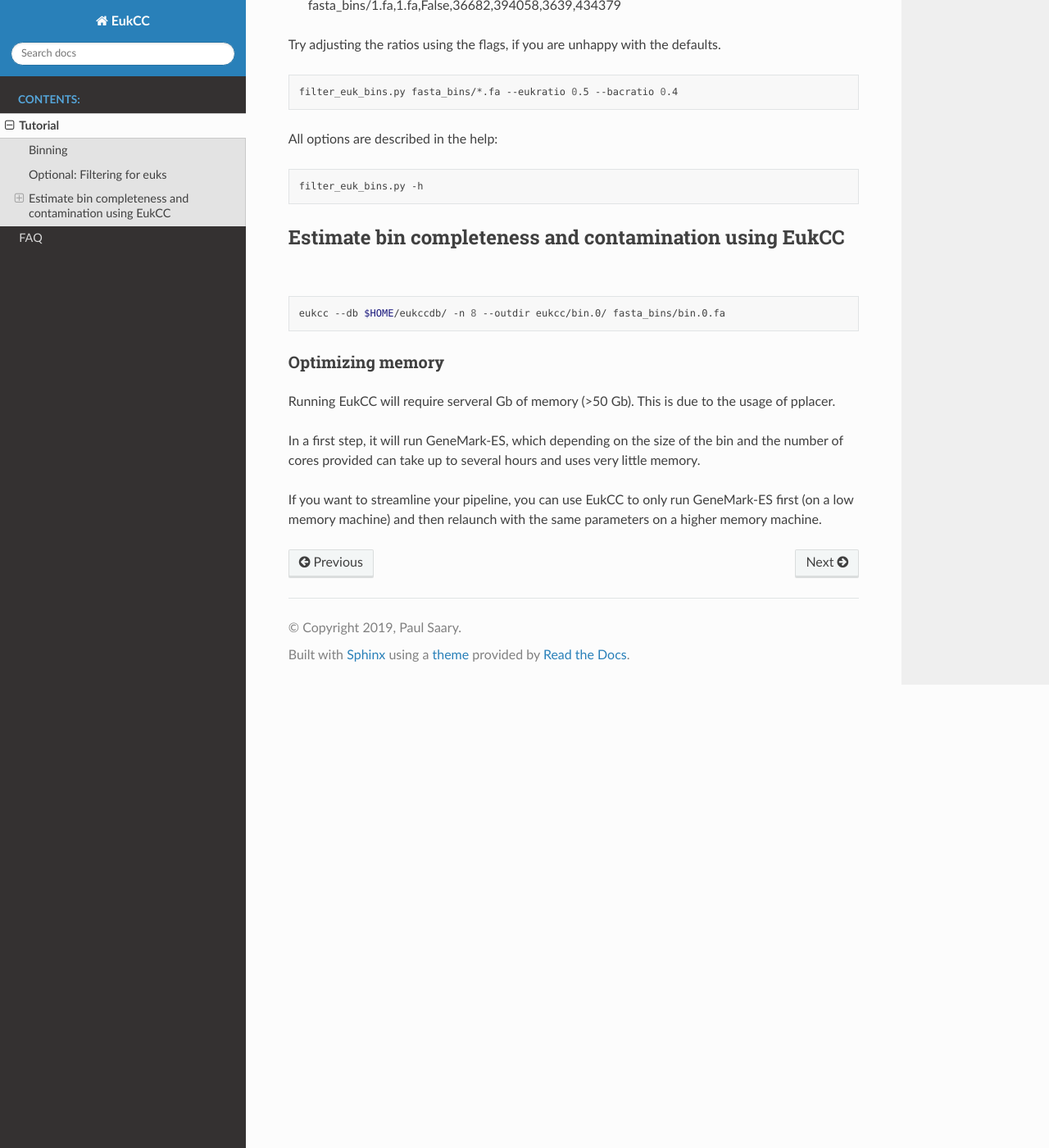
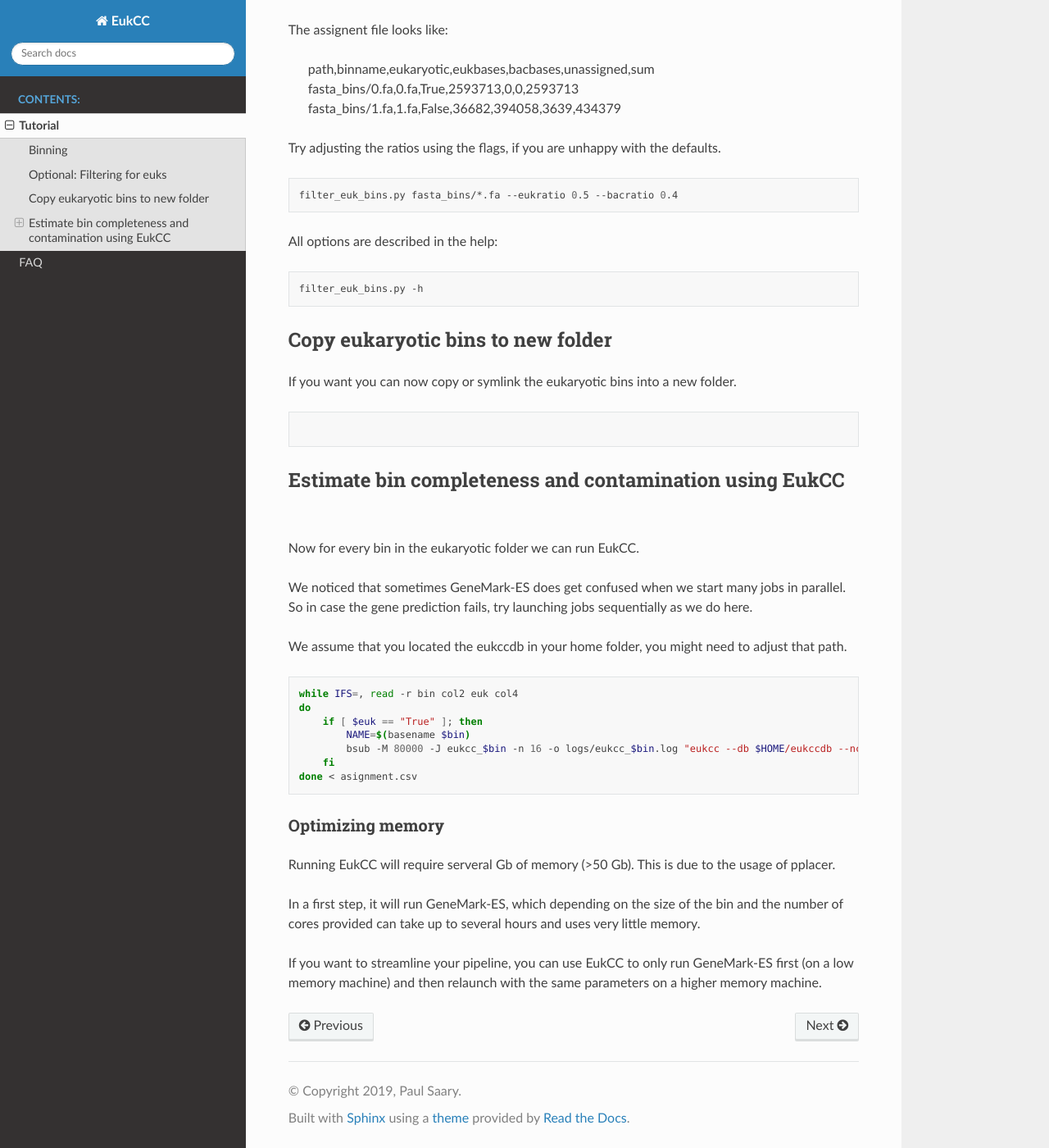
Before and after one commit to EBI-Metagenomics/EukCC, a Sphinx documentation site: the page built from docs/usage/tutorial.rst, in a window 1280 px wide and 1400 px high, scrolled down 1034 px. Shown: the whole window at 82% size. Built offline with Sphinx 7.4.7 and the Read the Docs theme 2.0.0, drawn with Linux system fonts in a browser that asks for light colours; some of the changed text lies outside the part shown.

Commit message:
further tutorial

```diff
--- a/docs/usage/tutorial.rst
+++ b/docs/usage/tutorial.rst
@@ -17,9 +17,13 @@ no prior towards prokariotic sequences. Thus you will not be able
 to use neither maxbin2 not metabat. We suggest the use of CONCOCT, but
 any unbiased binner will work.
 
-.. code-block:: shell
+Follow the github page of CONCOCT if you want:
 
-   concoct .. bin
+https://github.com/BinPro/CONCOCT
+
+We assume for this tutorial that your bins are in the folder
+fasta_bins
+and end with .fa.
 
 Optional: Filtering for euks
 ----------------------------------
@@ -34,6 +38,8 @@ DNA. We noticed a ratio of at least 20 % eukaryotic DNA will already make sure
 to exclude any bacterial bins.
 
 This can be done using our helper script "filter_euk_bins.py"
+
+Make sure you have EukRep (https://github.com/patrickwest/EukRep) installed.
 
 .. code-block:: shell
 
@@ -63,15 +69,37 @@ All options are described in the help:
    filter_euk_bins.py -h
 
 
+Copy eukaryotic bins to new folder
+-----------------------------------------
+
+If you want you can now copy or symlink the eukaryotic bins into
+a new folder.
+
+.. code-block:: shell
 
 
 Estimate bin completeness and contamination using EukCC
 -------------------------------------------------------
+Now for every bin in the eukaryotic folder we can run EukCC.
+
+We noticed that sometimes GeneMark-ES does get confused when we start
+many jobs in parallel. So in case the gene prediction fails, try launching
+jobs sequentially as we do here.
+
+We assume that you located the eukccdb in your home folder, you might need
+to adjust that path.
 
 
 .. code-block:: shell
 
-   eukcc --db $HOME/eukccdb/ -n 8 --outdir eukcc/bin.0/ fasta_bins/bin.0.fa
+    while IFS=, read -r bin col2 euk col4
+    do
+        if [ $euk == "True" ]; then
+            NAME=$(basename $bin)
+            bsub -M 80000 -J eukcc_$bin -n 16 -o logs/eukcc_$bin.log "eukcc --db $HOME/eukccdb --ncores 16 --ncorespplacer 1 --outdir eukcc/$NAME $bin"
+        fi
+    done < asignment.csv
+
 
 Optimizing memory
 ##################
```
Also changed, not shown: docs/FAQ.rst (line endings or trailing spaces).
